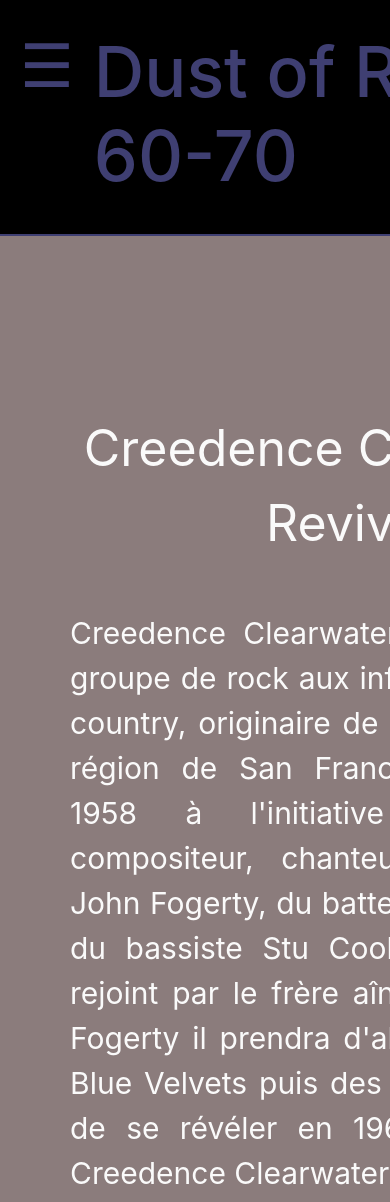
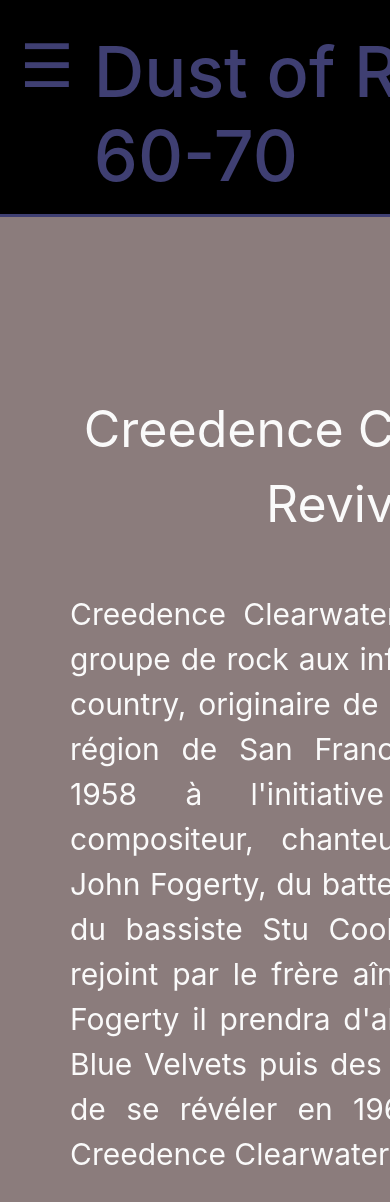
Before and after one commit to Juliette117/ProjetsSimplon, a PHP site: page /ccr.html in a window 390 px wide; the page is wider, and only the part inside the window is pictured. Shown: the top 1202 px of that part. Run offline with PHP 8.4, Linux system fonts and the light colour scheme.

Commit message:
modification

```diff
--- a/blog mobile/style.css
+++ b/blog mobile/style.css
@@ -210,6 +210,9 @@ li a:hover{
 /* On smaller screens, where height is less than 450px, change the style of the sidenav (less padding and a smaller font size) */
 @media screen and (max-width: 990px) {
 
+  body{
+    background-color:rgb(139, 124, 124);
+  }
 
 h1 {
   margin: 10px 170px 0 0;
@@ -237,6 +240,14 @@ p {
   font-size: 30px;
 }
 
+article {
+  background-color:rgb(139, 124, 124);
+  grid-area : article;
+  padding-bottom: 517px;
+  padding-top: 175px;
+  border-top: 3px solid rgb(63, 63, 114);
+}
+
 footer {
   background-color: black;
   color: rgb(63, 63, 114);
@@ -260,6 +271,16 @@ footer {
 
 }
 
+.topnav {
+  display: flex;
+  justify-content: space-between;
+  background-color: black;
+  height: 100%;
+  margin-bottom: -20px;
+}
+
+
+
 
 
 .blablagrp{
```
